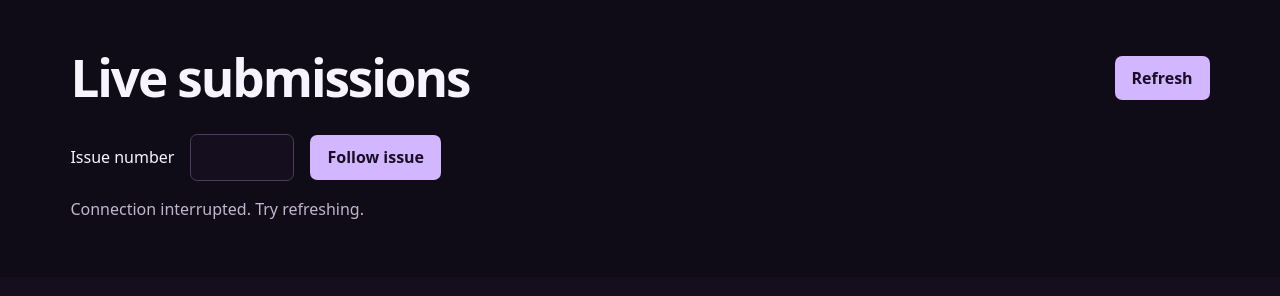
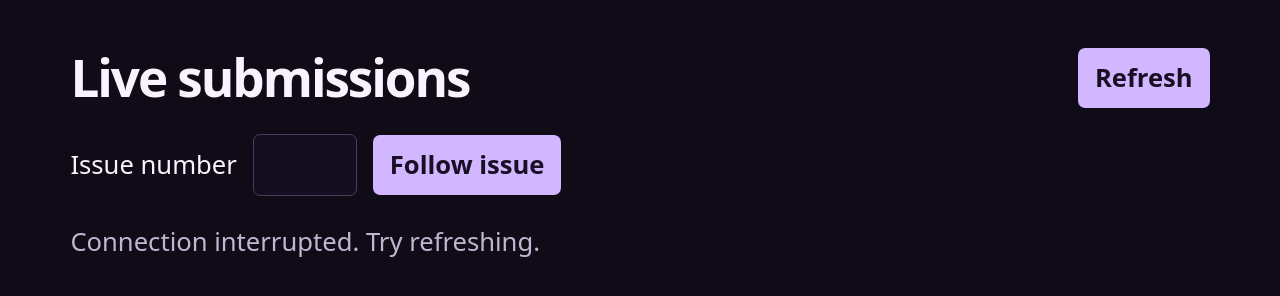
Before and after one commit to harlan-zw/ai-engineer-demo, a website built with Vite: page board/index.html in a window 1280 px wide. Built offline with nearby package versions, Linux system fonts and the light colour scheme; no server answers.

Commit message:
fix: make live statuses readable on the projector

```diff
--- a/client/site.css
+++ b/client/site.css
@@ -55,7 +55,7 @@ button:disabled { opacity: .65; cursor: wait; }
 #feedback-result { margin-block-start: 1rem; }
 .footer { border-top: 1px solid var(--line); color: var(--muted); }
 .footer nav { display: flex; gap: 1.25rem; flex-wrap: wrap; }
-.stage { background: #100c17; }
+.stage { background: #100c17; font-size: clamp(1rem, 2vw, 1.7rem); }
 .stage-main { padding: clamp(1rem, 3vw, 2.5rem); max-width: 76rem; margin: auto; }
 .stage-header, .find-issue, .issue-line { display: flex; align-items: center; gap: .75rem 1rem; flex-wrap: wrap; }
 .stage-header { justify-content: space-between; }
```
